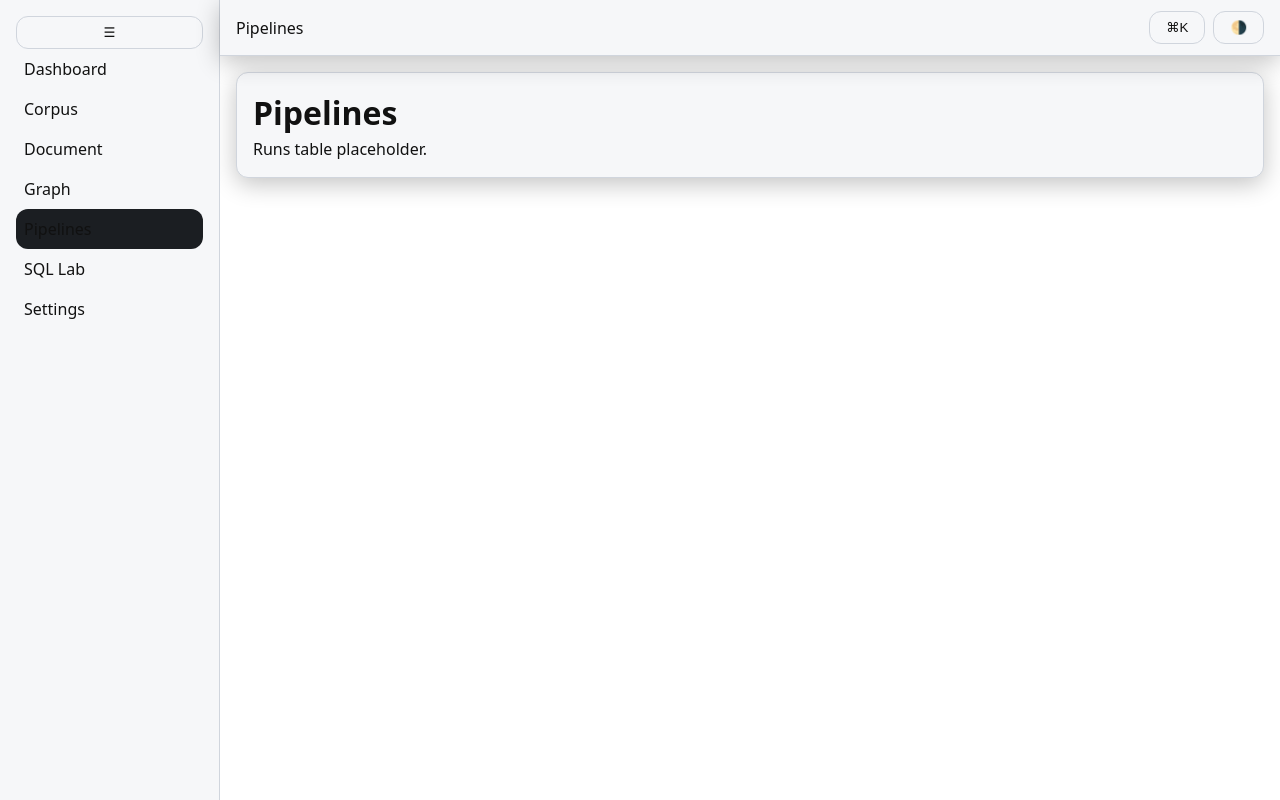
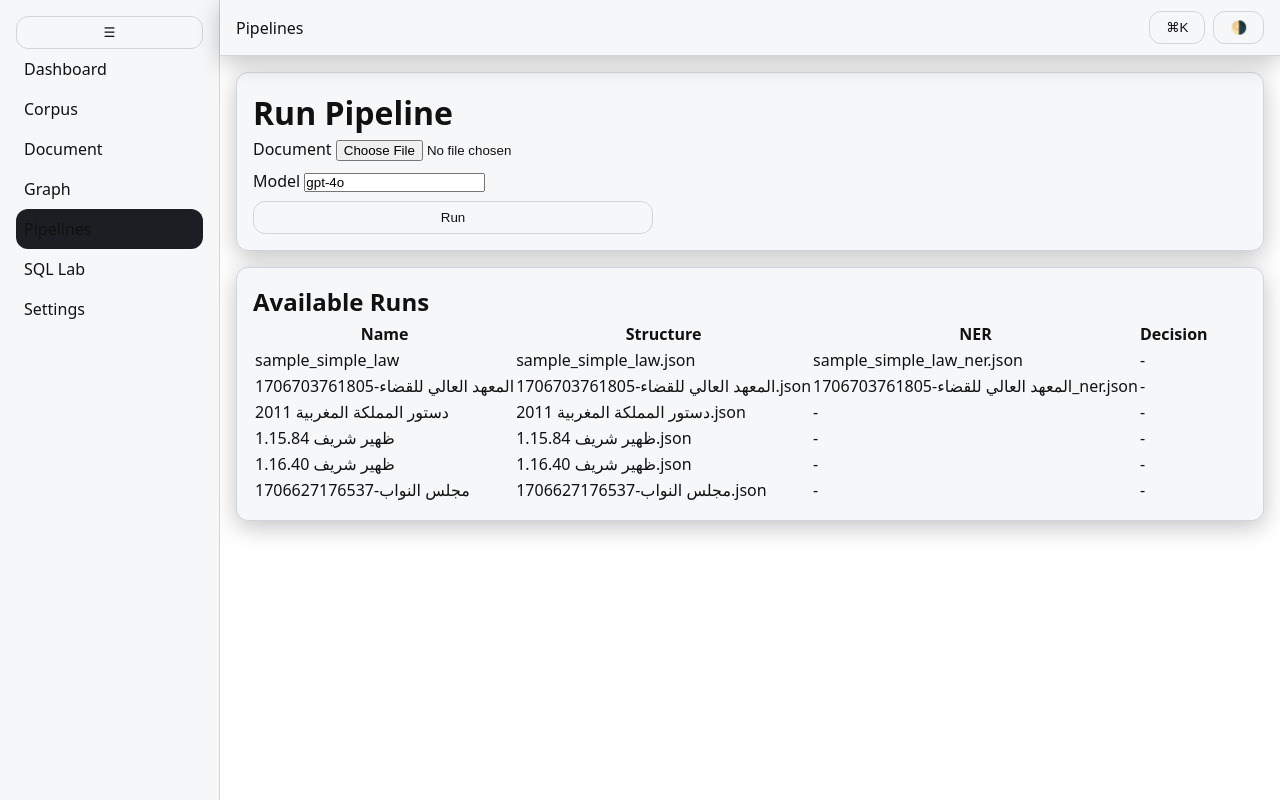
Before and after one commit to ZAFZAFIZakariae/process_legislation, a Flask app: page /pipelines in a window 1280 px wide. Run offline with Flask 3, Linux system fonts and the light colour scheme; parts of the project's set-up code (start-up, migrations or seed data) failed here and were passed over.

Commit message:
Integrate full pipeline interface

```diff
--- a/app.py
+++ b/app.py
@@ -8,7 +8,7 @@ try:
 except Exception:  # pragma: no cover
     pd = None
 import sqlite3
-from flask import Flask, render_template, request, redirect, url_for
+from flask import Flask, render_template, request, redirect, url_for, send_from_directory
 from types import SimpleNamespace
 
 from annotation_editor import (
@@ -47,10 +47,18 @@ try:  # Optional pipeline for structure extraction
         remove_duplicate_articles,
     )
     from pipeline.structured_ner import run_structured_ner
+    from pipeline.post_process import post_process_data
 except BaseException:  # pragma: no cover - missing dependency
     convert_to_text = None
     run_passes = None
     run_structured_ner = None
+    post_process_data = None
+
+try:  # Optional database import helpers
+    from import_db import import_json, init_db
+except Exception:  # pragma: no cover
+    import_json = None
+    init_db = None
 
 app = Flask(__name__)
 
@@ -188,9 +196,73 @@ def graph_page():
     return render_template('graph.html')
 
 
-@app.route('/pipelines')
+@app.route('/pipelines', methods=['GET', 'POST'])
 def pipelines_page():
-    return render_template('pipelines.html')
+    if request.method == 'POST':
+        if (
+            run_passes is None
+            or convert_to_text is None
+            or run_structured_ner is None
+            or post_process_data is None
+        ):
+            runs = _collect_documents()
+            return render_template(
+                'pipelines.html', runs=runs, error='Pipeline not available'
+            )
+        uploaded = request.files.get('file')
+        model = request.form.get('model', 'gpt-4o')
+        if uploaded:
+            suffix = os.path.splitext(uploaded.filename)[1]
+            with tempfile.NamedTemporaryFile(delete=False, suffix=suffix) as tmp:
+                uploaded.save(tmp.name)
+                input_path = tmp.name
+            tmp_dir = tempfile.mkdtemp()
+            try:
+                txt_path = convert_to_text(input_path, tmp_dir)
+                raw = run_passes(txt_path, model)
+                data = post_process_data(raw)
+                annotated, ner_clean, _, _ = run_structured_ner(data, model)
+                base = os.path.basename(uploaded.filename).rsplit('.', 1)[0]
+                os.makedirs('output', exist_ok=True)
+                with open(os.path.join('output', f'{base}.json'), 'w', encoding='utf-8') as f:
+                    json.dump(annotated, f, ensure_ascii=False, indent=2)
+                os.makedirs('ner_output', exist_ok=True)
+                with open(os.path.join('ner_output', f'{base}_ner.json'), 'w', encoding='utf-8') as f:
+                    json.dump(ner_clean, f, ensure_ascii=False, indent=2)
+                if parse_decision is not None:
+                    try:
+                        decision = parse_decision(input_path, model)
+                        with open(
+                            os.path.join('output', f'{base}_decision.json'),
+                            'w',
+                            encoding='utf-8',
+                        ) as f:
+                            json.dump(decision, f, ensure_ascii=False, indent=2)
+                    except Exception:
+                        pass
+                if import_json is not None:
+                    try:
+                        if init_db and not os.path.exists(DB_PATH):
+                            init_db(DB_PATH)
+                        import_json(DB_PATH, 'output')
+                    except Exception:
+                        pass
+            finally:
+                shutil.rmtree(tmp_dir, ignore_errors=True)
+                os.unlink(input_path)
+        return redirect(url_for('pipelines_page'))
+    docs = _collect_documents()
+    runs = []
+    for name, info in sorted(docs.items()):
+        runs.append(
+            {
+                'name': name,
+                'structure': os.path.basename(info.get('structure', '')) if info.get('structure') else None,
+                'ner': os.path.basename(info.get('ner', '')) if info.get('ner') else None,
+                'decision': os.path.basename(info.get('decision', '')) if info.get('decision') else None,
+            }
+        )
+    return render_template('pipelines.html', runs=runs, error=None)
 
 
 @app.route('/sql')
@@ -201,6 +273,18 @@ def sql_lab():
 @app.route('/settings')
 def settings_page():
     return render_template('settings.html')
+
+
+@app.route('/output/<path:filename>')
+def download_output(filename: str):
+    """Serve files from the structured output directory."""
+    return send_from_directory('output', filename)
+
+
+@app.route('/ner_output/<path:filename>')
+def download_ner_output(filename: str):
+    """Serve files from the NER output directory."""
+    return send_from_directory('ner_output', filename)
 
 @app.route('/entities', methods=['GET', 'POST'])
 def index():
@@ -403,17 +487,22 @@ def parse_decision_route():
 
 
 def _collect_documents() -> dict[str, dict[str, str]]:
-    """Return mapping of base names to structure and NER paths."""
+    """Return mapping of base names to structure/NER/decision paths."""
     docs: dict[str, dict[str, str]] = {}
     if os.path.isdir('output'):
         for f in os.listdir('output'):
-            if f.endswith('.json'):
-                base = f.rsplit('.', 1)[0]
+            if f.endswith('_raw.json'):
+                continue
+            if f.endswith('_decision.json'):
+                base = f[:-14]
+                docs.setdefault(base, {})['decision'] = os.path.join('output', f)
+            elif f.endswith('.json'):
+                base = f[:-5]
                 docs.setdefault(base, {})['structure'] = os.path.join('output', f)
     if os.path.isdir('ner_output'):
         for f in os.listdir('ner_output'):
             if f.endswith('_ner.json'):
-                base = f[:-9]  # remove '_ner.json'
+                base = f[:-9]
                 docs.setdefault(base, {})['ner'] = os.path.join('ner_output', f)
     return docs
 
--- a/templates/pipelines.html
+++ b/templates/pipelines.html
@@ -28,7 +28,35 @@
   </div>
 </header>
 <main class="page">
-  <div class="card"><h1>Pipelines</h1><p>Runs table placeholder.</p></div>
+  <div class="card">
+    <h1>Run Pipeline</h1>
+    {% if error %}<p style="color:red">{{ error }}</p>{% endif %}
+    <form method="post" enctype="multipart/form-data" style="display:flex;flex-direction:column;gap:.5rem;max-width:400px;">
+      <label>Document <input type="file" name="file" required></label>
+      <label>Model <input type="text" name="model" value="gpt-4o"></label>
+      <button type="submit" class="btn">Run</button>
+    </form>
+  </div>
+  <div class="card">
+    <h2>Available Runs</h2>
+    {% if runs %}
+    <table>
+      <thead><tr><th>Name</th><th>Structure</th><th>NER</th><th>Decision</th></tr></thead>
+      <tbody>
+      {% for r in runs %}
+        <tr>
+          <td>{{ r.name }}</td>
+          <td>{% if r.structure %}<a href="{{ url_for('download_output', filename=r.structure) }}">{{ r.structure }}</a>{% else %}-{% endif %}</td>
+          <td>{% if r.ner %}<a href="{{ url_for('download_ner_output', filename=r.ner) }}">{{ r.ner }}</a>{% else %}-{% endif %}</td>
+          <td>{% if r.decision %}<a href="{{ url_for('download_output', filename=r.decision) }}">{{ r.decision }}</a>{% else %}-{% endif %}</td>
+        </tr>
+      {% endfor %}
+      </tbody>
+    </table>
+    {% else %}
+      <p>No runs found.</p>
+    {% endif %}
+  </div>
 </main>
 </div>
 <div id="palette" class="palette hidden" role="dialog" aria-modal="true">
```
